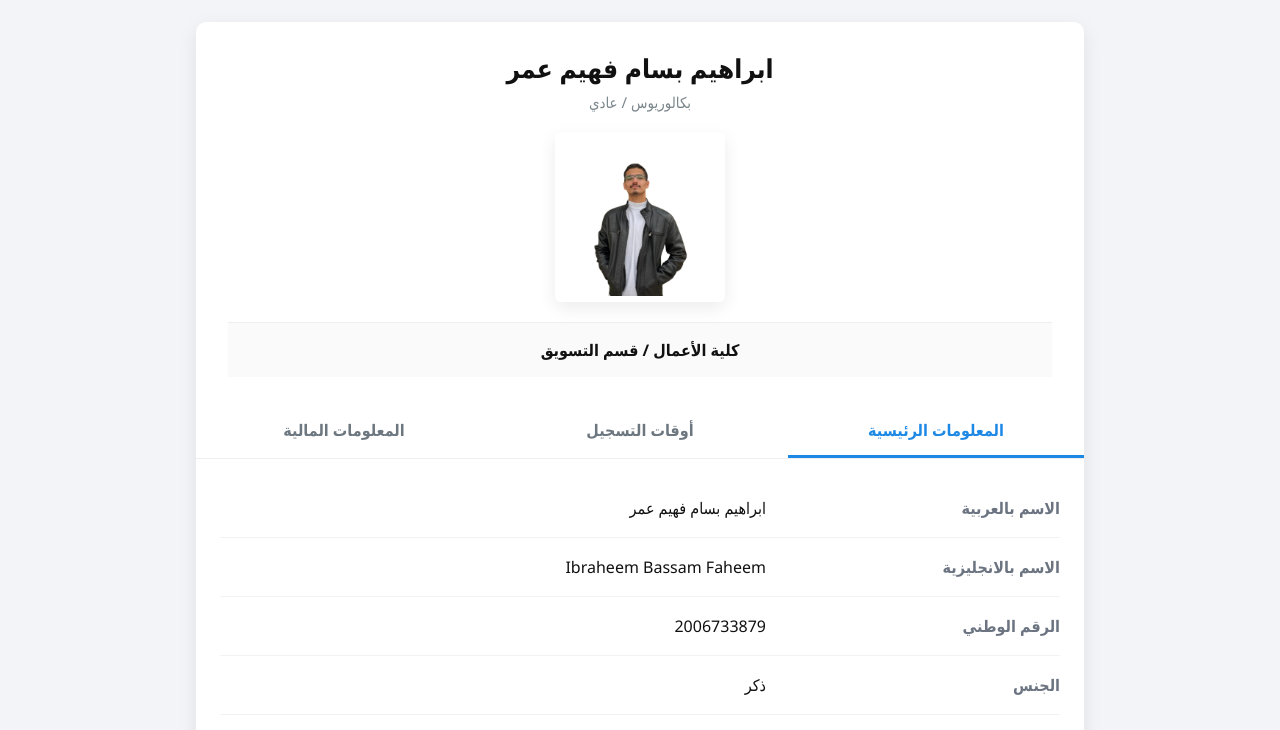
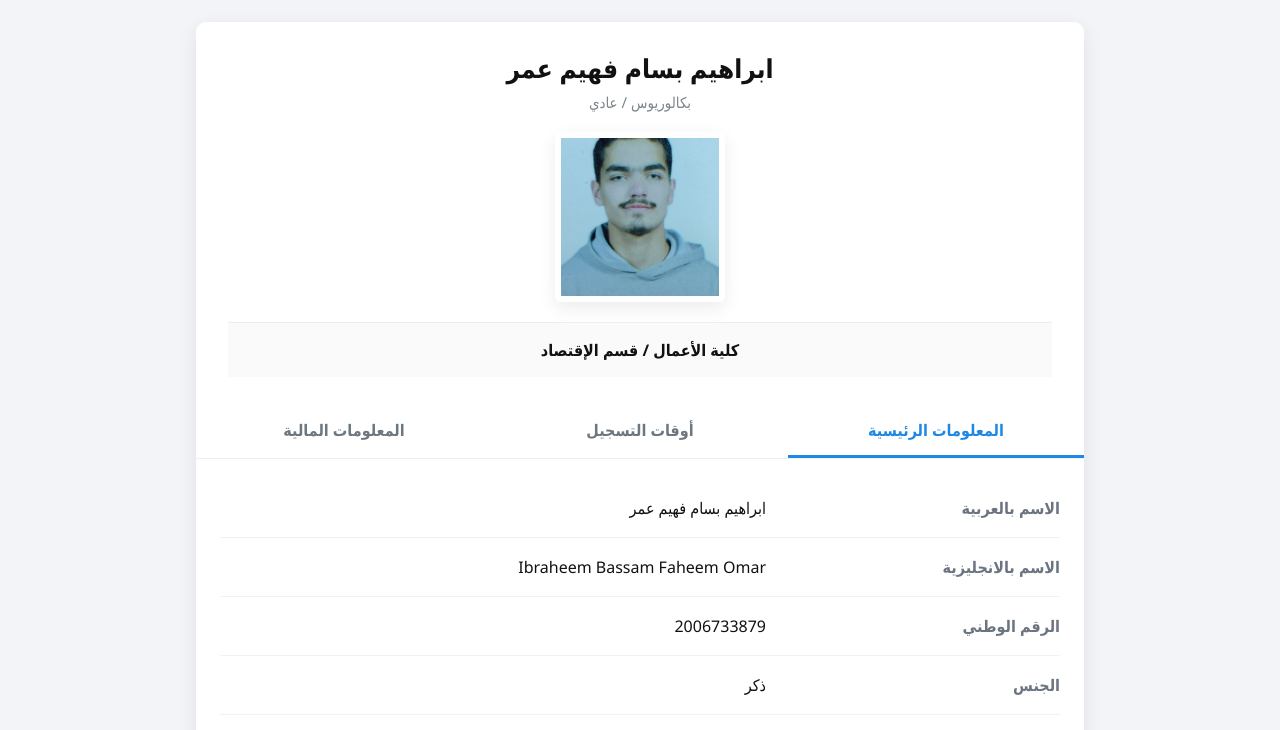
Before and after one commit to zxsponge-afk/yarmok, a plain HTML site: page index.html in a window 1280 px wide. Shown: the part 67-797 px from the top of the page. Drawn offline with Linux system fonts and the light colour scheme.

Commit message:
index.html

```diff
--- a/index.html
+++ b/index.html
@@ -60,11 +60,11 @@
 
         <div class="photo-wrap">
           <div class="photo">
-            <img src="pic2.png" alt="الصورة">
+            <img src="pic2.jpg" alt="الصورة">
           </div>
         </div>
 
-        <div class="faculty">كلية الأعمال / قسم التسويق</div>
+        <div class="faculty">كلية الأعمال / قسم الإقتصاد</div>
       </div>
 
       <div>
@@ -76,7 +76,7 @@
 
         <div class="details">
           <div class="row"><div class="label">الاسم بالعربية</div><div class="value">ابراهيم بسام فهيم عمر</div></div>
-          <div class="row"><div class="label">الاسم بالانجليزية</div><div class="value">Ibraheem Bassam Faheem</div></div>
+          <div class="row"><div class="label">الاسم بالانجليزية</div><div class="value">Ibraheem Bassam Faheem Omar</div></div>
           <div class="row"><div class="label">الرقم الوطني</div><div class="value">2006733879</div></div>
           <div class="row"><div class="label">الجنس</div><div class="value">ذكر</div></div>
           <div class="row"><div class="label">الجنسية</div><div class="value">أردني</div></div>
```
